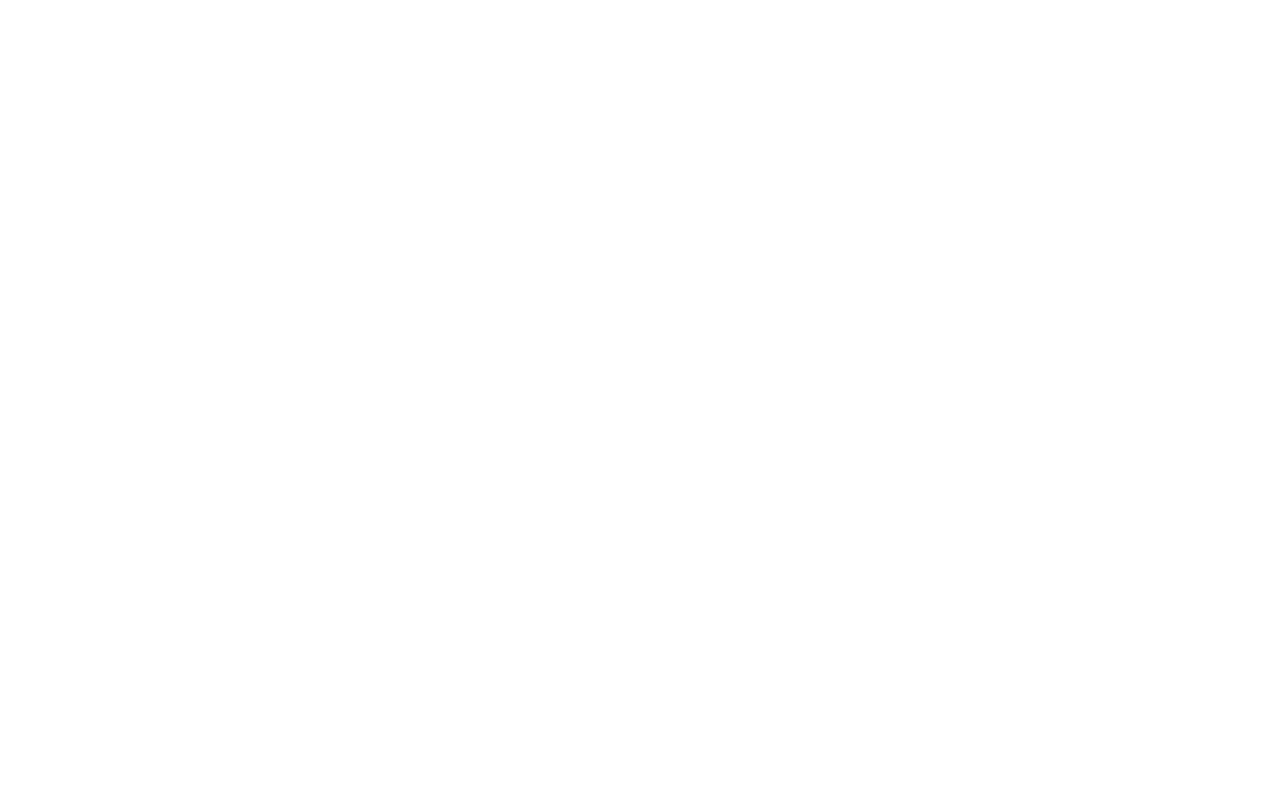
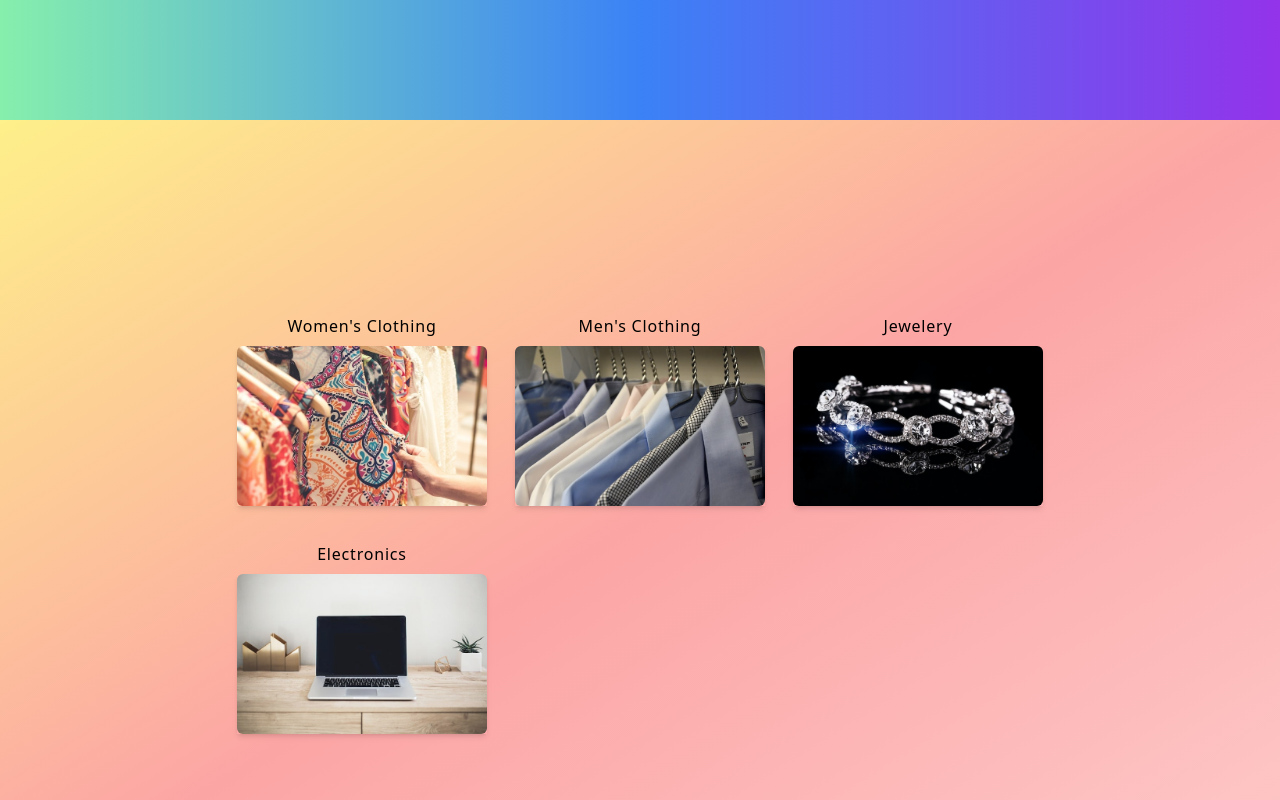
Before and after one commit to parham-mosadeq/next-store, a Next.js app: page / in a window 1280 px wide. Shown: the part 720-1520 px from the top of the page. Before the commit the page ends 800 px from the top, so only its background shows below. Built offline with nearby package versions, Linux system fonts and the light colour scheme; no server answers.

Commit message:
debug layout

```diff
--- a/src/components/layout/Layout.js
+++ b/src/components/layout/Layout.js
@@ -5,10 +5,11 @@
 
 const Layout = ({ children, title }) => {
   const { pathname } = useRouter();
+  const isHome = pathname !== '/';
   return (
-    <main className=' w-3/4 mx-auto min-h-screen'>
+    <main className={`${!isHome ? 'w-full' : 'w-3/4'} mx-auto min-h-screen`}>
       <Titles title={title} />
-      {pathname !== '/' ? <BackBtn /> : ''}
+      {isHome && <BackBtn />}
       {children}
     </main>
   );
--- a/src/pages/index.js
+++ b/src/pages/index.js
@@ -1,28 +1,15 @@
-import Banners from '@/components/layout/Banners';
 import Layout from '@/components/layout/Layout';
-import Categories from '@/components/products/Categories';
 import Image from 'next/image';
-import {
-  useGetProductsQuery,
-  useGetCategoryQuery,
-  useGetSortedProductsQuery,
-  useGetCategoryIDQuery,
-  useGetProductsByIDQuery,
-} from '@/redux/slices/getData';
+
 import Link from 'next/link';
 
 const HomePage = () => {
-  const { data, isLoading, isSuccess } = useGetCategoryQuery();
-
-  if (isLoading) <Banners banner={isLoading} />;
-
-  if (isSuccess) {
   return (
     <>
+      <Layout title='Home'>
         <div className='w-full mx-0 h-screen flex justify-center items-center  bg-gradient-to-r from-green-300 via-blue-500 to-purple-600'>
           <h2 className='text-6xl text-slate-300'>welcome to ShopP</h2>
         </div>
-        <Layout title='Home'>
         <main className='w-full py-10 min-h-screen flex items-center justify-center bg-gradient-to-tl from-red-200 via-red-300 to-yellow-200'>
           <article className='grid gap-2 grid-cols-1 md:grid-cols-2 md:gap-4 xl:grid-cols-3 xl:gap-7 2xl:grid-cols-4 2xl:gap-9 text-center  '>
             <div>
@@ -32,7 +19,7 @@
                 </h3>
                 <div className='shadow-md'>
                   <Image
-                      className='block max-h-48 rounded-md object-cover cursor-pointer hover:filter hover:blur-sm'
+                    className='block max-h-40 rounded-md object-cover cursor-pointer hover:filter hover:blur-sm'
                     src={'/images/womCat-min.jpg'}
                     alt='women'
                     width={250}
@@ -48,7 +35,7 @@
                 </h3>
                 <div className='shadow-md'>
                   <Image
-                      className='block max-h-48 rounded-md object-cover cursor-pointer hover:filter hover:blur-sm'
+                    className='block max-h-40 rounded-md object-cover cursor-pointer hover:filter hover:blur-sm'
                     src={'/images/manCat-min.jpg'}
                     alt='women'
                     width={250}
@@ -64,7 +51,7 @@
                 </h3>
                 <div className='shadow-md'>
                   <Image
-                      className='block max-h-48 rounded-md object-cover cursor-pointer hover:filter hover:blur-sm'
+                    className='block max-h-40 rounded-md object-cover cursor-pointer hover:filter hover:blur-sm'
                     src={'/images/jeweCat-min.jpg'}
                     alt='women'
                     width={250}
@@ -80,7 +67,7 @@
                 </h3>
                 <div className='shadow-md'>
                   <Image
-                      className='block max-h-48 rounded-md object-cover cursor-pointer hover:filter hover:blur-sm'
+                    className='block max-h-40 rounded-md object-cover cursor-pointer hover:filter hover:blur-sm'
                     src={'/images/techCat-min.jpg'}
                     alt='women'
                     width={250}
@@ -94,7 +81,6 @@
       </Layout>
     </>
   );
-  }
 };
 
 export default HomePage;
```
Lines whose indentation alone changed are shown as unchanged.
